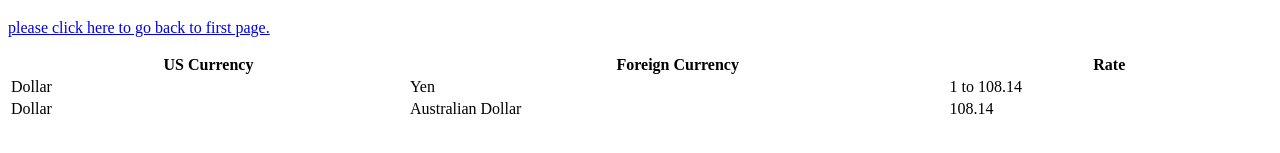
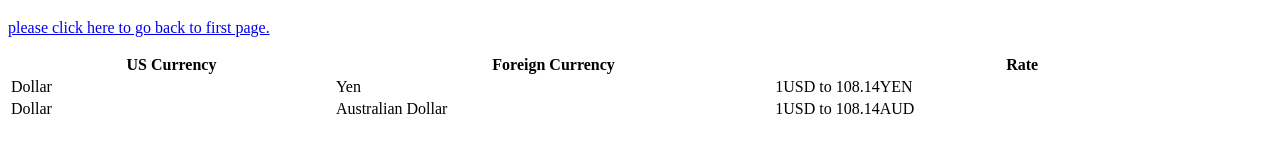
Before and after one commit to Ocontreras585/OmarContreras, a plain HTML site: page secondpage.html in a window 1280 px wide. Shown: the part 269-422 px from the top of the page. Drawn offline with Linux system fonts and the light colour scheme.

Commit message:
Update secondpage.html

```diff
--- a/secondpage.html
+++ b/secondpage.html
@@ -14,12 +14,12 @@
   <tr>
     <td>Dollar</td>
     <td>Yen</td>
-    <td>1 to 108.14</td>
+    <td>1USD to 108.14YEN</td>
   </tr>
   <tr>
     <td>Dollar</td>
     <td>Australian Dollar</td>
-    <td>108.14</td>
+    <td>1USD to 108.14AUD</td>
   </tr>
   <p><a href="index.html">please click here to go back to first page.</a></p>
 </table>
```
